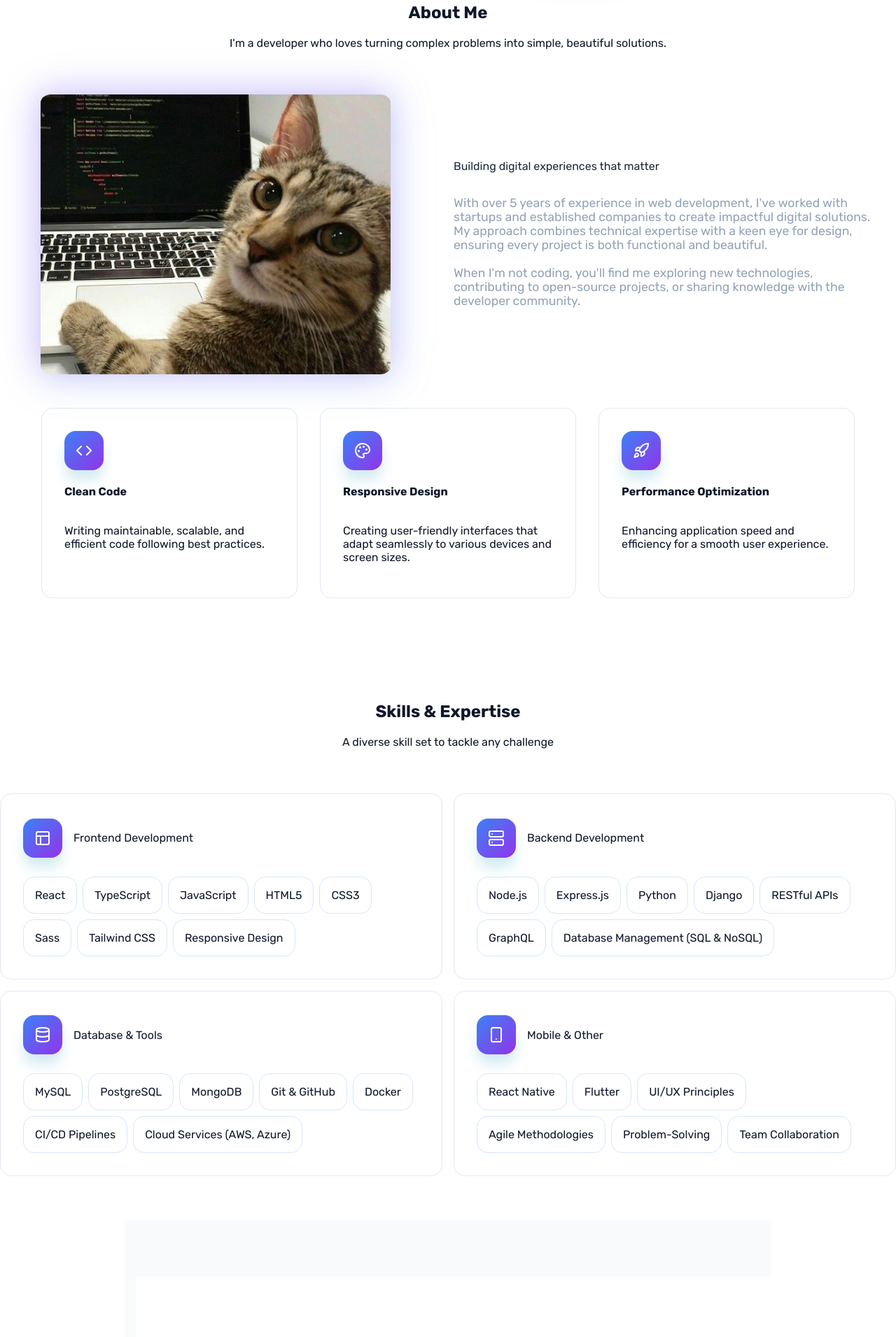
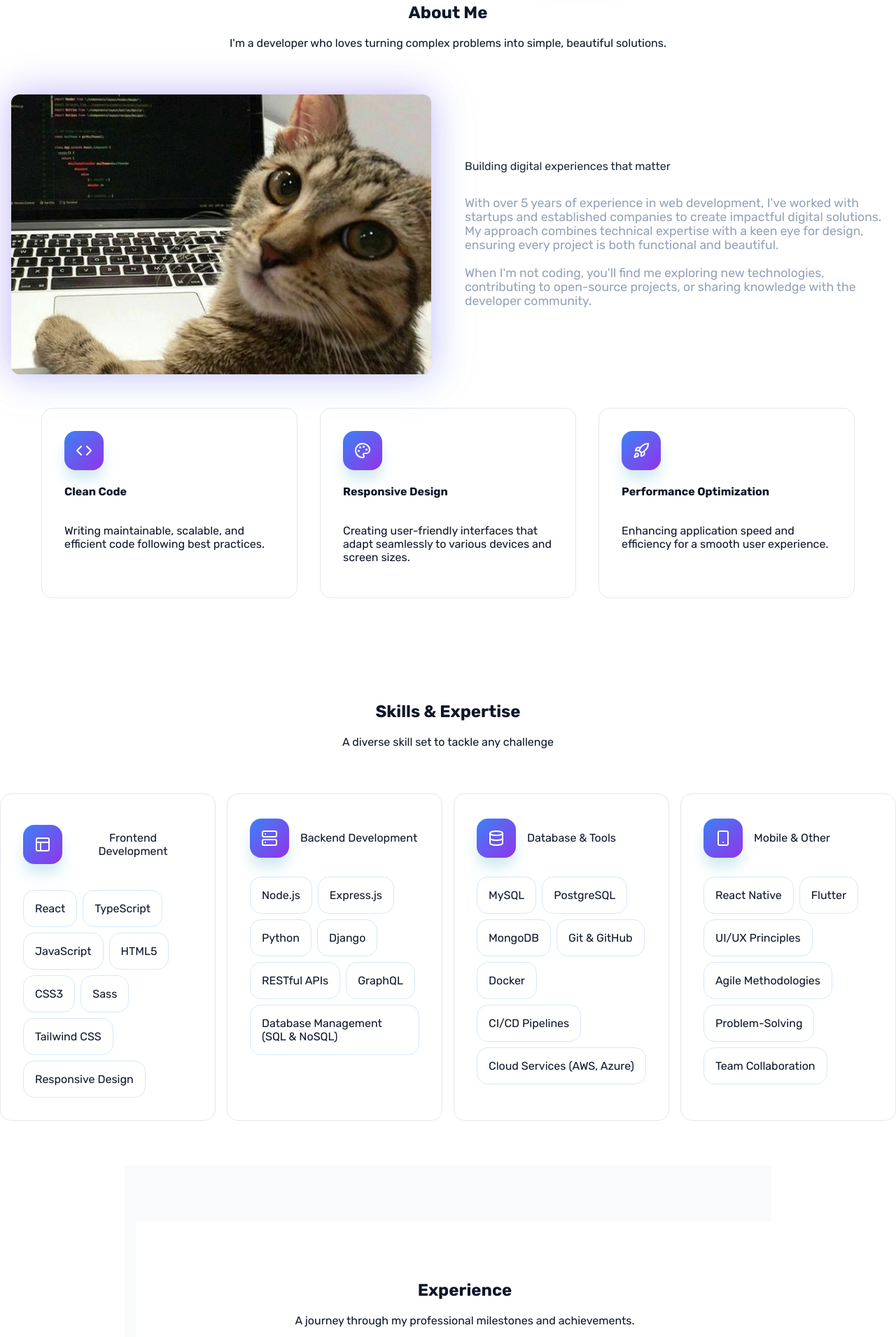
Before and after one commit to Mattias988/MKorsakowsky-V2, a Next.js app in the folder frontend/: page / in a window 1280 px wide. Shown: the part 880-2791 px from the top of the page at 70% size. Built offline with nearby package versions, Linux system fonts and the light colour scheme; no server answers.

Commit message:
change styling to grid for RWD

```diff
--- a/frontend/src/sections/About/About.module.scss
+++ b/frontend/src/sections/About/About.module.scss
@@ -5,19 +5,19 @@
   @include mixins.section-defaults;
 
   .contentContainer {
-    display: flex;
+    width: 100%;
+    max-width: 1400px;
+
+    display: grid;
+    grid-template-columns: repeat(auto-fit, minmax(500px, 1fr));
+
     align-items: center;
+
+    margin:0 auto;
     gap: 1rem;
-    width: 100%;
-    flex-direction: column;
 
 
-    @media(min-width: 768px) {
-      flex-direction: row;
-    }
-
     .imageContainer {
-      flex: 1;
       width:100%;
       display:flex;
       justify-content: center;
@@ -26,10 +26,10 @@
               drop-shadow(4px 4px 25px rgba(v.$raw-blue-400, 0.25));
 
       .kittyImage {
-        border-radius: 3%;
+        border-radius: 12px;
         width: 100%;
         height: auto;
-        max-width: 500px;
+        max-width: 600px;
         object-fit: cover;
       }
     }
@@ -38,8 +38,10 @@
       flex: 1;
       display: flex;
       flex-direction: column;
+      text-align: center;
+      width:100%;
+      max-width: 60ch;
 
-      text-align: center;
       @media(min-width: 768px) {
         text-align: left;
         padding-inline: 1rem;
--- a/frontend/src/sections/SkillsAndExpertise/SkillsAndExpertise.module.scss
+++ b/frontend/src/sections/SkillsAndExpertise/SkillsAndExpertise.module.scss
@@ -6,14 +6,18 @@
   width: 100%;
 
   .skillCardsContainer {
+    width:100%;
+    max-width: 1400px;
+
+    margin:0 auto;
+
     display: grid;
-    grid-template-columns: repeat(4, 1fr);
+    grid-template-columns: repeat(auto-fit, minmax(280px, 1fr));
     align-items: stretch;
     gap: 1rem;
 
-    @media(max-width: 1420px){
-      grid-template-columns: repeat(2, 1fr);
+    @media(max-width: 1024px){
+      padding: 1rem;
     }
-
   }
 }
```
